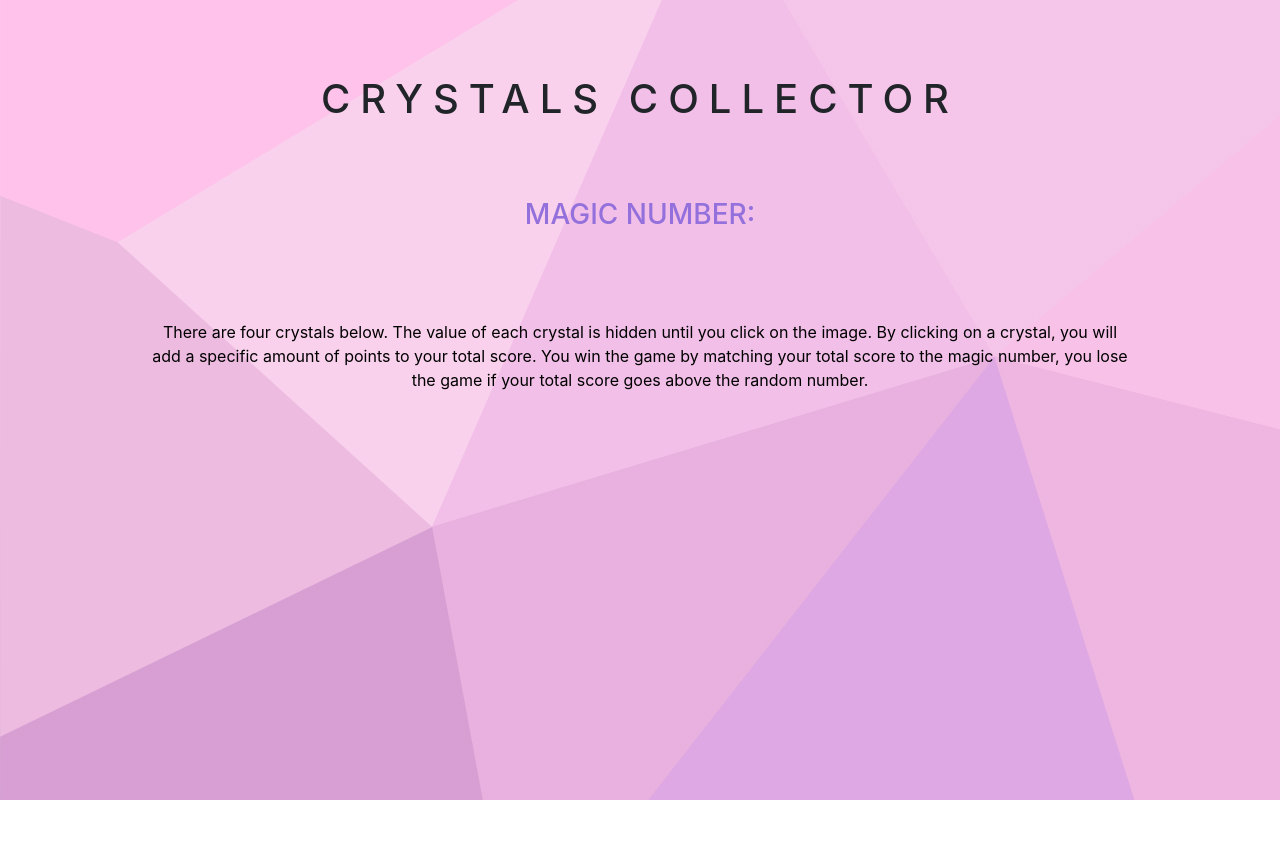
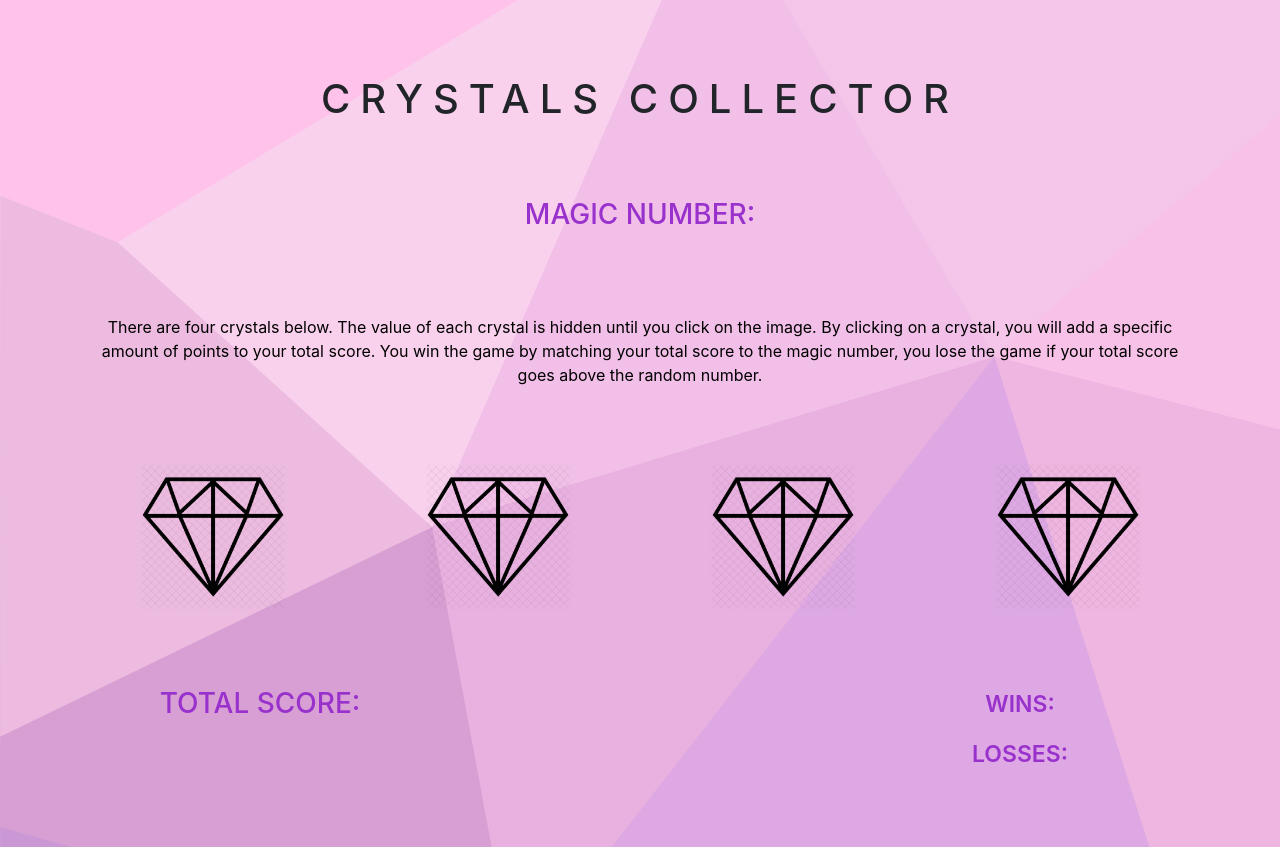
Before and after one commit to bmm019/crystals-collector, a plain HTML site: page index.html in a window 1280 px wide. Before the commit the page ends 800 px from the top, so only its background shows below. Drawn offline with nearby package versions, Linux system fonts and the light colour scheme.

Commit message:
styling changes

```diff
--- a/assets/css/style.css
+++ b/assets/css/style.css
@@ -1,5 +1,6 @@
 body {
     background: url("../images/abstract geometric background purple-01.jpg");
+    background-attachment: scroll;
 }
 
 .header {
@@ -8,7 +9,6 @@ body {
 
 .directions {
     text-align: center;
-    padding: 80px 80px;
     color:  black;
 
 }
@@ -18,6 +18,26 @@ h1{
     letter-spacing: 10px;
 }
 
-h3 {
-    color: #9370DB;
+h3, #magicNumber, #totalScore, #wins, #losses, .scores {
+	color: #9932CC;
 }
+
+.scores{
+    font-size: 23px;
+    font-weight: 600;
+}
+
+
+.crystalimg {
+    width: 150px;
+
+
+}
+
+.total, .scores, .directions {
+	margin: 75px 0px 75px 0px;
+}
+
+.score {
+    margin-bottom: 0;
+}
--- a/index.html
+++ b/index.html
@@ -28,7 +28,41 @@
 
             </div>
 
+            <div class="row">
+                    <div class="col-xs-6 col-sm-6 col-md-3 col-lg-3 text-center">
+                        <img class="crystalimg img-responsive" id="crystal1" src="assets/images/crystal-icon-png-7-original.png" alt="Crystal 1"/>
+                    </div>
 
+                    <div class="col-xs-6 col-sm-6 col-md-3 col-lg-3 text-center">
+                         <img class="crystalimg img-responsive" id="crystal1" src="assets/images/crystal-icon-png-7-original.png" alt="Crystal 1"/>
+                     </div>
+
+                     <div class="col-xs-6 col-sm-6 col-md-3 col-lg-3 text-center">
+                         <img class="crystalimg img-responsive" id="crystal1" src="assets/images/crystal-icon-png-7-original.png" alt="Crystal 1"/>
+                    </div>
+
+                    <div class="col-xs-6 col-sm-6 col-md-3 col-lg-3 text-center">
+                         <img class="crystalimg img-responsive" id="crystal1" src="assets/images/crystal-icon-png-7-original.png" alt="Crystal 1"/>
+                     </div>
+
+                    </div>
+
+            <div class="row text-center">
+                <div class="col-lg-4 total">
+                    <h3>TOTAL SCORE:</h3>
+                    <h3 id="totalScore"></h3>
+
+                </div>
+
+                <div class="col-lg-4 button"
+                    <h3 id="winOrLose"></h3>
+                </div>
+
+                <div class="col-lg-4 scores"
+                <p class="score">WINS: <span id="wins"></span></p>
+				<p class="score">LOSSES: <span id="losses"></span></p>
+
+            </div>
 
 
         </div>
```
Also changed, not shown: assets/images/crystal-icon-png-7-original.png (added).
